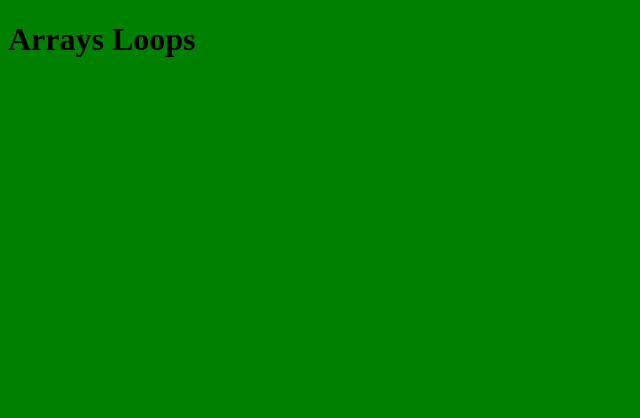
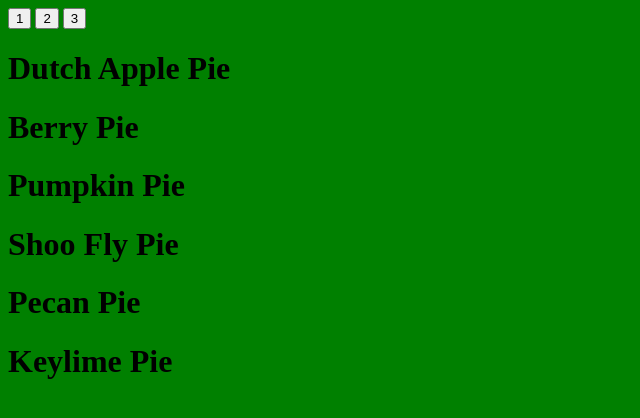
Before and after one commit to austincparker/arrays-loops, a plain HTML site: page index.html in a window 1280 px wide. Shown: the whole page, without its empty margins (0-640 px from the left). Drawn offline with Linux system fonts and the light colour scheme.

Commit message:
added pies stuff and worked inclass

```diff
--- a/index.html
+++ b/index.html
@@ -5,10 +5,15 @@
     <meta http-equiv="X-UA-Compatible" content="IE=edge">
     <meta name="viewport" content="width=device-width, initial-scale=1.0">
     <link rel="stylesheet" href="main.css">
-    <title>Arrays Loops</title>
+    <title>JS Intro</title>
 </head>
 <body>
-    <h1>Arrays Loops</h1>
-    <script src="main.js"></script>
+    <button id="Trinity">1</button>
+    <button id="Asa">2</button>
+    <button id="Doc">3</button>
+
+    <div id="pies"></div>
+
+    <script src="pies.js"></script>
 </body>
 </html>
--- a/main.js
+++ b/main.js
@@ -55,3 +55,7 @@ const filterProperty = (array, property, value) => {
 }
 
 console.log(filterProperty(group3, "name", "Ruby"))
+
+const headingEl = document.querySelector('#heading');
+
+headingEl.innerHTML = "This is the new text";
--- /dev/null
+++ b/pies.js
@@ -0,0 +1,77 @@
+const pies = [
+    {
+      name: 'Dutch Apple Pie',
+      ingredients: 'apples,sugar,butter,nutmeg,dutch people',
+      bakeTemp: 5000,
+      drinkPairing: 'Earl Grey Tea',
+      imageUrl:
+        'https://images-gmi-pmc.edge-generalmills.com/b6a2a4e7-73f5-4aec-9bb6-f2b5054d65e6.jpg',
+      instructor: 'Doc',
+      iceCream: 'Vanilla',
+    },
+    {
+      name: 'Berry Pie',
+      ingredients: 'berries',
+      bakeTemp: 400,
+      drinkPairing: 'wine',
+      imageUrl:
+        'https://tastesbetterfromscratch.com/wp-content/uploads/2015/11/Triple_Berry_Pie8.jpg',
+      instructor: 'Doc',
+      iceCream: 'banana',
+    },
+    {
+      name: 'Pumpkin Pie',
+      ingredients: 'pumpkins, nutmeg, cinnamon, graham crackers, pilgrims',
+      bakeTemp: 42,
+      drinkPairing: 'egg nog',
+      imageUrl:
+        'https://cf-images.us-east-1.prod.boltdns.net/v1/static/1033249144001/22a0c25d-2fee-415c-a4e7-91d008e276bb/a904f3e2-3cd9-40d6-ace9-f8dbd2d616cd/1280x720/match/image.jpg',
+      instructor: 'Aja',
+      iceCream: 'Vanilla',
+    },
+    {
+      name: 'Shoo Fly Pie',
+      ingredients: 'Molasses, nutmeg, cinnamon, butter, graham cracker ',
+      bakeTemp: 1234,
+      drinkPairing: 'Apple Cider',
+      imageUrl:
+        'https://static01.nyt.com/images/2016/09/27/dining/27COOKING-SHOOFLY-PIE2/27COOKING-SHOOFLY-PIE2-articleLarge.jpg',
+      instructor: 'Aja',
+      iceCream: 'Coffee',
+    },
+    {
+      name: 'Pecan Pie',
+      ingredients: 'Pecans, sugar, butter, flour',
+      bakeTemp: 5000,
+      drinkPairing: 'Milk',
+      imageUrl:
+        'https://cookiesandcups.com/wp-content/uploads/2018/10/pecanpie-3.jpg',
+      instructor: 'Trinity',
+      iceCream: 'Vanilla',
+    },
+    {
+      name: 'Keylime Pie',
+      ingredients: 'lemons, sugar, butter, flour',
+      bakeTemp: 5000,
+      drinkPairing: 'Water',
+      imageUrl:
+        'https://www.browneyedbaker.com/wp-content/uploads/2012/05/key-lime-pie-2-1200.jpg',
+      instructor: 'Trinity',
+      iceCream: 'none',
+    },
+  ];
+
+const divElement = document.querySelector('#pies');
+
+const trin = document.querySelector('#Trinity');
+
+pies.forEach((pie) => {
+    divElement.innerHTML += `<h1>${pie.name}</h1>`;
+})
+
+trin.addEventListener('click', () => {
+    divElement.innerHTML = '';
+    pies.forEach((pie) => {
+        divElement.innerHTML += `<h1>${pie.ingredients}</h1>`;
+    })
+})
```
Also changed, not shown: main2.js (added, +88 -0 lines).
